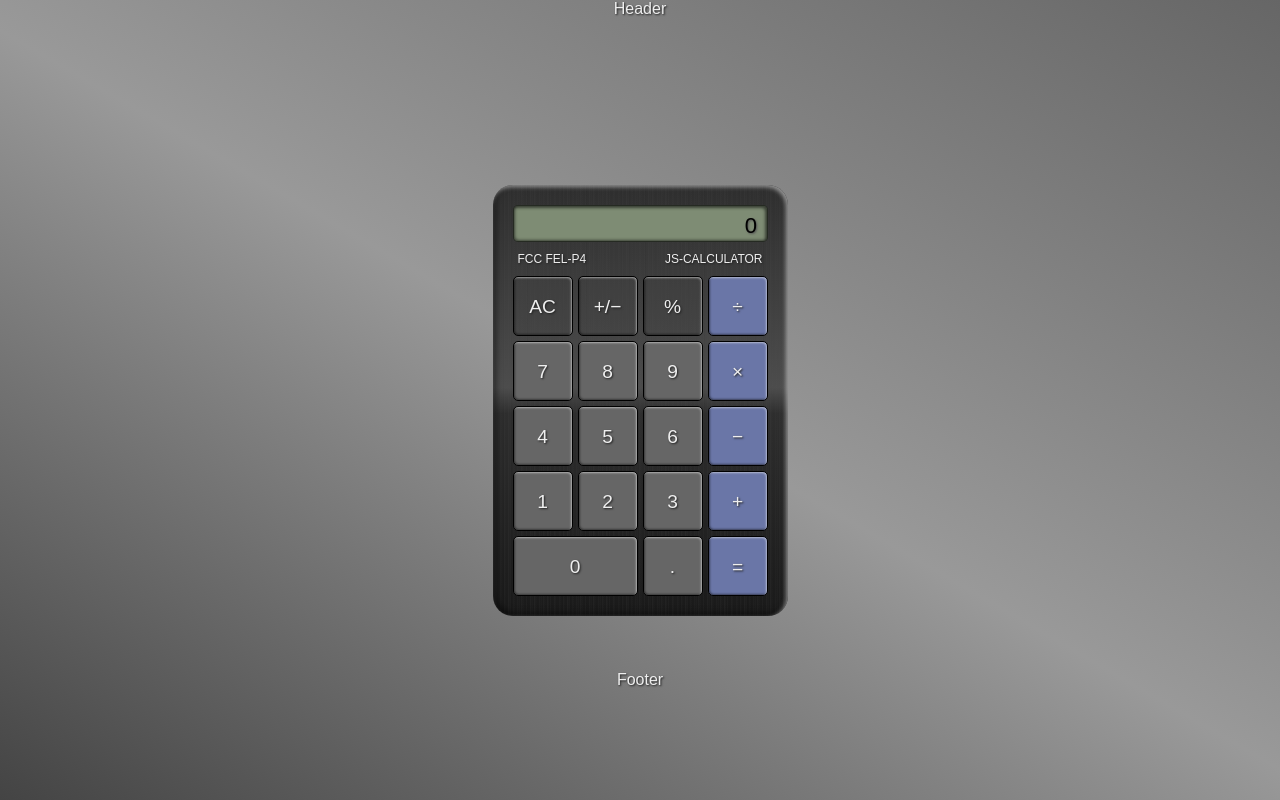
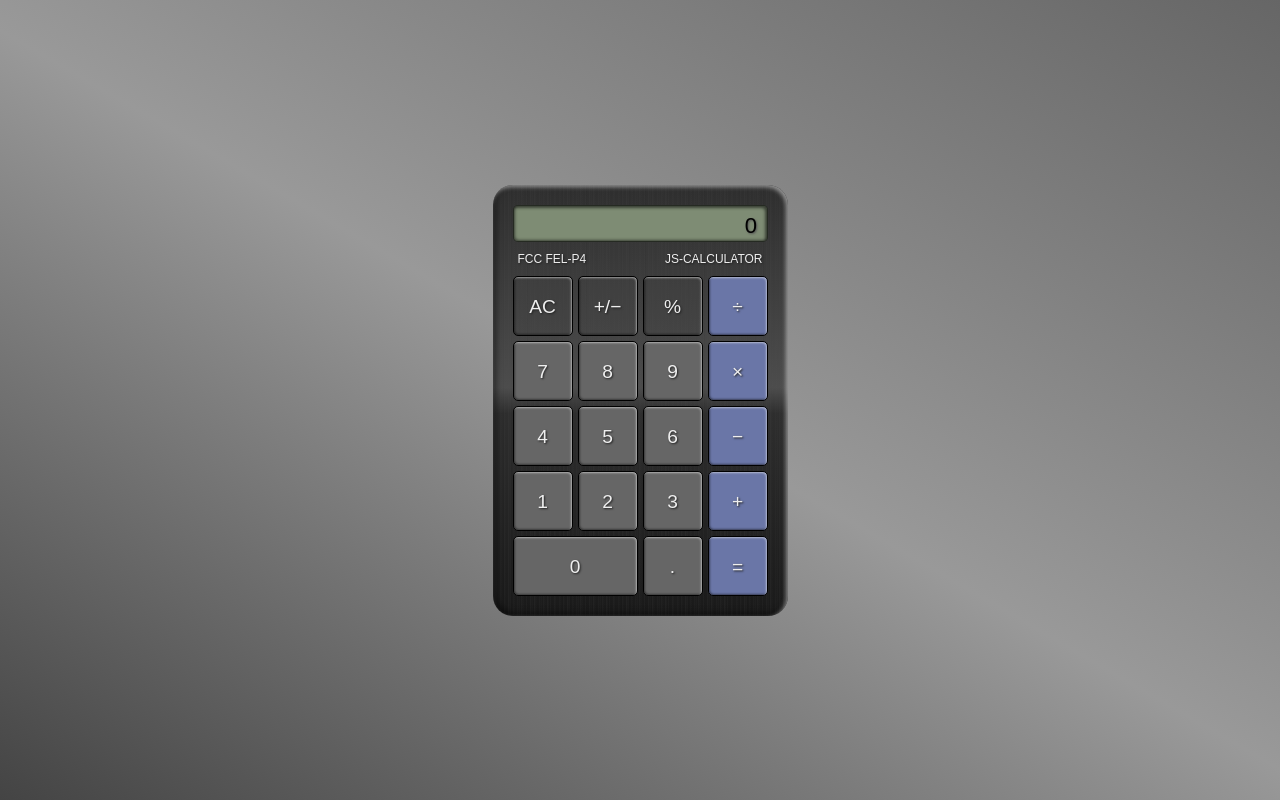
Before and after one commit to brimarq/fcc-js-calculator, a React (Create React App) app: page / in a window 1280 px wide. Built offline with nearby package versions, Linux system fonts and the light colour scheme; a web font is replaced by a local one.

Commit message:
Removed redundant props on calc keys. cleanup

```diff
--- a/src/App.js
+++ b/src/App.js
@@ -1,30 +1,5 @@
 import React, { Component, PureComponent } from 'react';
 import './App.css';
-
-// ÷
-// DIVISION SIGN
-// Unicode: U+00F7, UTF-8: C3 B7
-
-// ×
-// MULTIPLICATION SIGN
-// Unicode: U+00D7, UTF-8: C3 97
-
-// −
-// MINUS SIGN
-// Unicode: U+2212, UTF-8: E2 88 92
-
-// ⁺
-// SUPERSCRIPT PLUS SIGN
-// Unicode: U+207A, UTF-8: E2 81 BA
-
-// ₋
-// SUBSCRIPT MINUS
-// Unicode: U+208B, UTF-8: E2 82 8B
-
-// ⁺/₋
-
-// ±
-
 
 const calcKeys = [
   { id: "clear", value: "AC", group: "clr-eql" },
@@ -303,11 +278,11 @@ class App extends Component {
   render() {
     return (
       <div className="App">
-        <header className="App-header">Header</header>
+        <header className="App-header"></header>
         <main className="App-main">
           <Calculator />
         </main>
-        <footer className="App-footer">Footer</footer>
+        <footer className="App-footer"></footer>
       </div>
     );
   }
```
